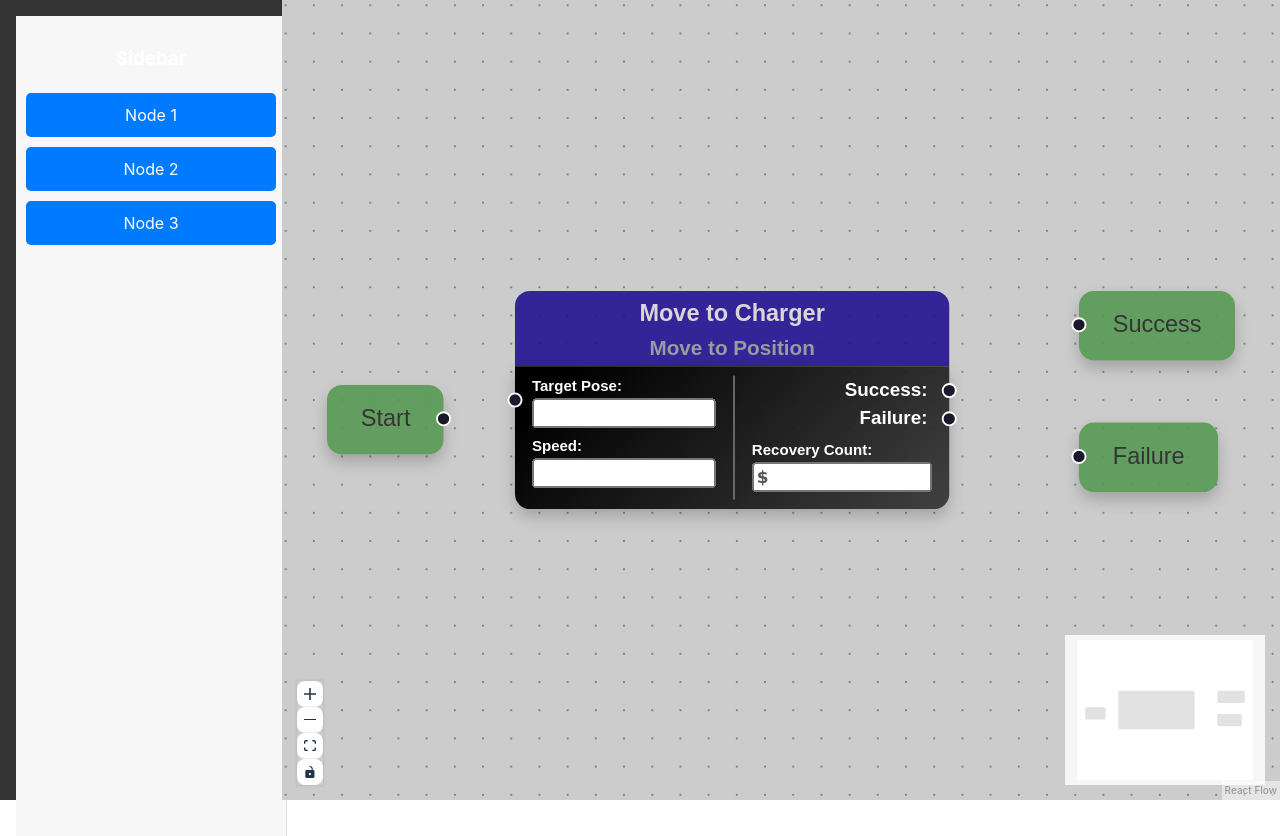
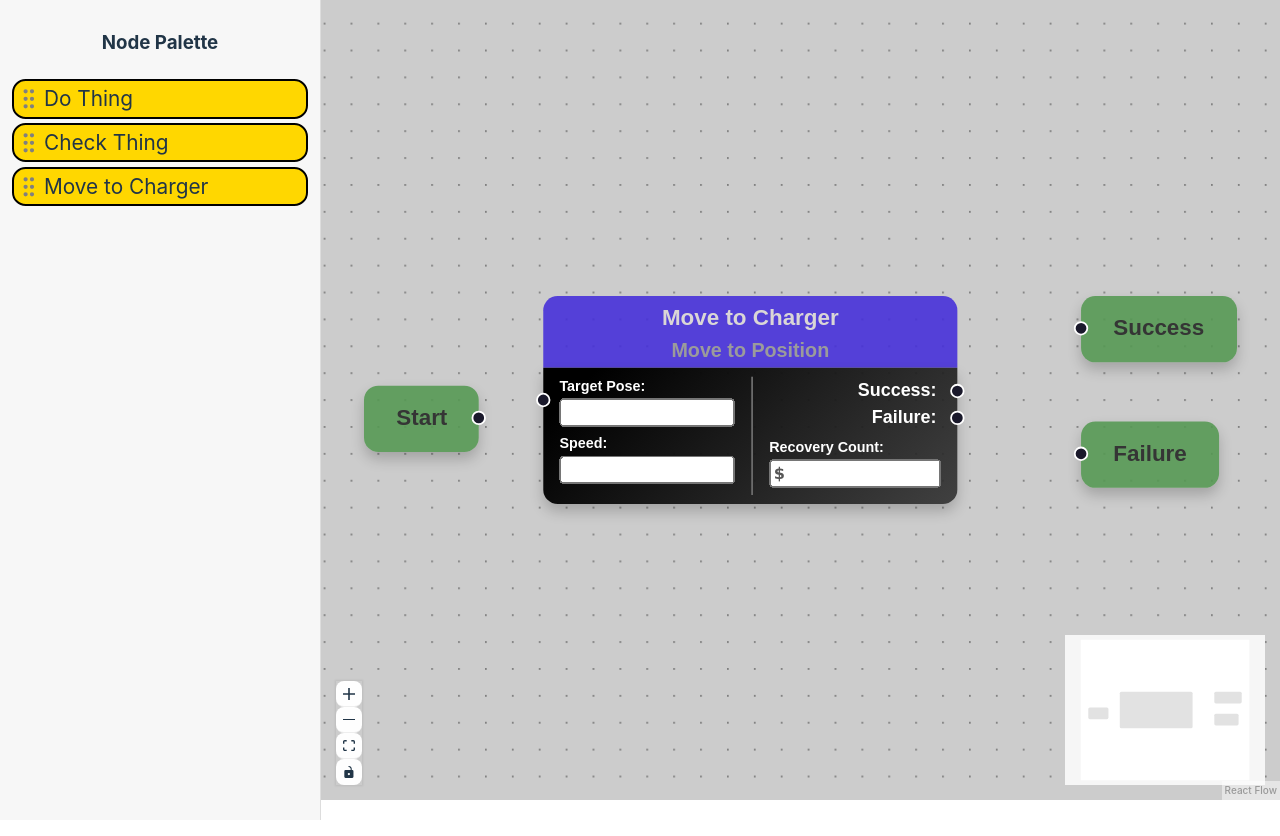
Before and after one commit to behaviorflow/behaviorflow-editor, a React (Vite) app: page / in a window 1280 px wide. Built offline with nearby package versions, Linux system fonts and the light colour scheme.

Commit message:
Designing node cards

```diff
--- a/package.json
+++ b/package.json
@@ -11,6 +11,7 @@
   },
   "dependencies": {
     "@xyflow/react": "^12.3.0",
+    "lucide-react": "^0.515.0",
     "react": "^18.3.1",
     "react-dom": "^18.3.1",
     "react-draggable": "^4.4.6",
--- a/src/App.tsx
+++ b/src/App.tsx
@@ -18,7 +18,8 @@ import StartNode from './nodes/StartNode';
 import TerminalNode from './nodes/TerminalNode';
 import './nodes/behavior-flow-node.css';
 
-import Sidebar from './components/Sidebar';
+import NodePalette from './components/NodePalette';
+import { NodeParam, BfNodeAttributes } from './types';
 
 const initialNodes = [
   {
@@ -97,10 +98,38 @@ export default function App() {
     [setEdges],
   );
 
+  // const onNodeDrop = useCallback(
+
+  // )
+
+  const nodeAttributes : BfNodeAttributes[] = [
+    {
+      nodeName: "Do Thing",
+      nodeType: "type",
+      inParams: [],
+      outParams: [],
+      outPorts: ["Success", "Fail"]
+    },
+    {
+      nodeName: "Check Thing",
+      nodeType: "type2",
+      inParams: [],
+      outParams: [],
+      outPorts: ["Success", "Fail"]
+    },
+    {
+      nodeName: "Move to Charger",
+      nodeType: "type3",
+      inParams: [],
+      outParams: [],
+      outPorts: ["Success", "Fail"]
+    },
+  ]
+
   return (
     <div style={{ display: 'flex', height: '100vh', width: '100vw' }}>
-      <div style={{ width: '250px', background: '#333', color: 'white', padding: '1rem' }}>
-        <Sidebar />
+      <div>
+        <NodePalette nodes={nodeAttributes} />
       </div>
       <div style={{ flex: 1 }}>
         <ReactFlow
--- a/src/components/DraggableNodeCard.tsx
+++ b/src/components/DraggableNodeCard.tsx
@@ -1,15 +1,15 @@
 import React from 'react';
 import { GripVertical } from 'lucide-react';
 
-function DraggableNodeCard( {nodeName} ) {
+export default function DraggableNodeCard( {nodeName} ) {
 	return (
-		<div className="flex items-center">
-			<GripVertical className="w-4 h-4 text-gray-400" />
-			<span className="text-gray-700 font-medum text-sm">
-				{nodeName}
-			</span>
+		<div style={{padding: '0.13em'}}>
+			<div style={{display: 'flex', alignItems: 'center', backgroundColor: 'gold', padding: '0.14em', border: '0.15em solid', borderColor: 'black', borderRadius: '0.85em'}}>
+				<GripVertical style={{width: '1.6em', height: '1.6em', color: 'gray', verticalAlign: 'middle'}} />
+				<span style={{fontWeight: 'medium', fontSize: '1.3em', paddingLeft: '0.1em', verticalAlign: 'middle'}}>
+					{nodeName}
+				</span>
+			</div>
 		</div>
 	);
 }
-
-export default DraggableNodeCard;
--- /dev/null
+++ b/src/components/NodePalette.tsx
@@ -0,0 +1,21 @@
+import React from 'react';
+import DraggableNodeCard from './DraggableNodeCard'
+import { BfNodeAttributes } from '../types';
+
+interface NodePaletteProps {
+//   onDragEnd: (event: React.DragEvent, nodeAttributes: BfNodeAttributes) => void;
+  nodes: BfNodeAttributes[];
+}
+
+export default function NodePalette( { nodes } : NodePaletteProps ) {
+    return (
+        <div style={{ width: '300px', height: '100vh', backgroundColor: '#f7f7f7', borderRight: '1px solid #ddd', padding: '10px'}}>
+            <h3 style={{ textAlign: 'center', marginBottom: '20px' }}>Node Palette</h3>
+            {nodes.map((node) => (
+                <div key={node.nodeName} style={{ textAlign: 'left' }}>
+                    <DraggableNodeCard nodeName={node.nodeName}/>
+                </div>
+            ))}
+        </div>
+    );
+}
--- a/src/components/Sidebar.tsx
+++ b/src/components/Sidebar.tsx
@@ -1,10 +1,11 @@
 import React from 'react';
+import DraggableNodeCard from './DraggableNodeCard'
 
 interface SidebarProps {
   onDragStart: (event: React.DragEvent, nodeType: string) => void;
 }
 
-const Sidebar: React.FC<SidebarProps> = ({ onDragStart }) => {
+function Sidebar( { onDragStart } ) {
   const nodes = [
     { id: 'node-1', label: 'Node 1', type: 'default' },
     { id: 'node-2', label: 'Node 2', type: 'input' },
--- /dev/null
+++ b/src/components/sidebar/NodeList.tsx
@@ -0,0 +1,5 @@
+import NodeListItem from "./NodeListItem";
+
+export default function NodeList() {
+    return
+}
--- a/src/nodes/behavior-flow-node.css
+++ b/src/nodes/behavior-flow-node.css
@@ -21,13 +21,13 @@
   text-align: center;
   color: rgb(53, 53, 53);
   box-shadow: 0 4px 8px rgba(0, 0, 0, 0.2);
-  font-weight: 100;
+  font-weight: medium;
   border-radius: var(--node-border-radius);
 }
 
 .node-header {
   /* background-image: linear-gradient( 135deg, #211091 10%, #4f40f3e4 100%); */
-  background-color: #211091e4;
+  background-color: #462fd9e4;
   padding-top: 3px;
   padding-bottom: 2px;
   padding-left: 9px;
```
Also changed, not shown: src/components/sidebar/NodeListItem.tsx (added, +8 -0 lines), src/components/sidebar/sidebar.css (added), 1 other file (tests, documents, lock files or other folders).
